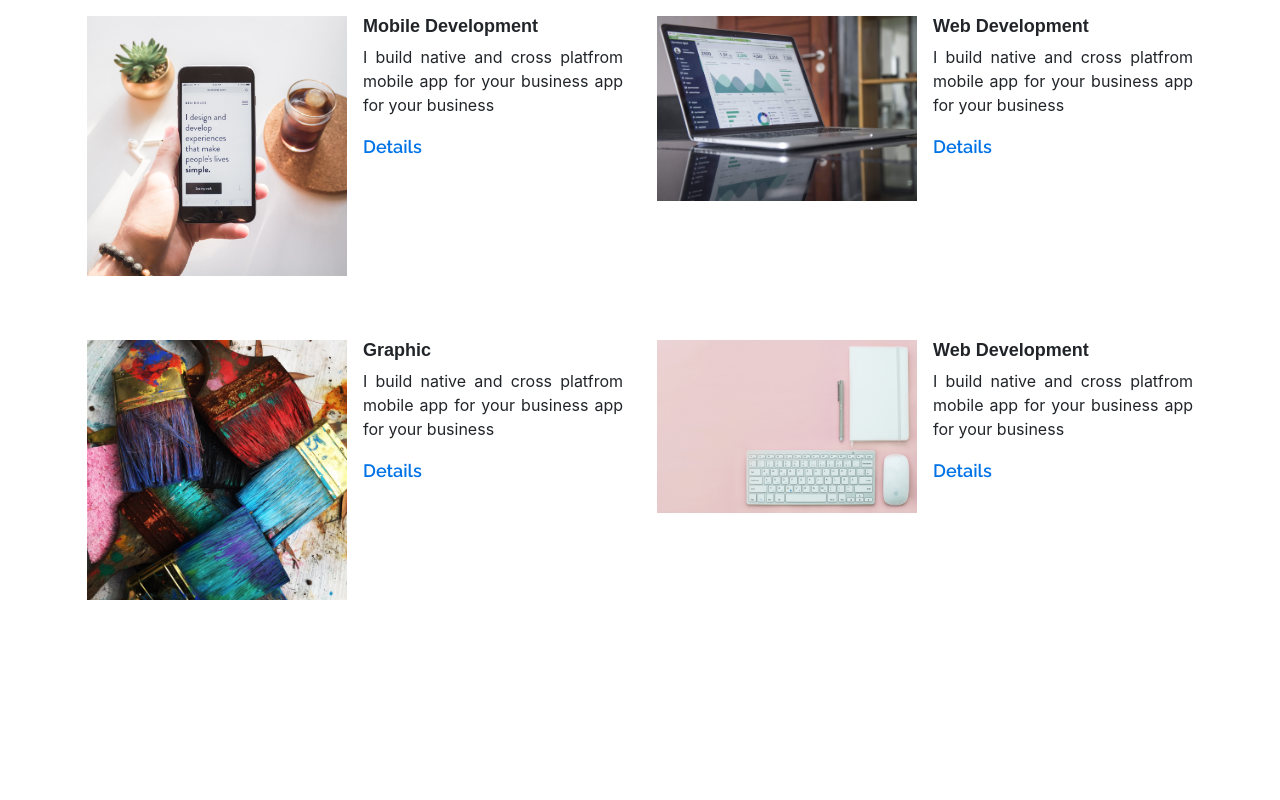
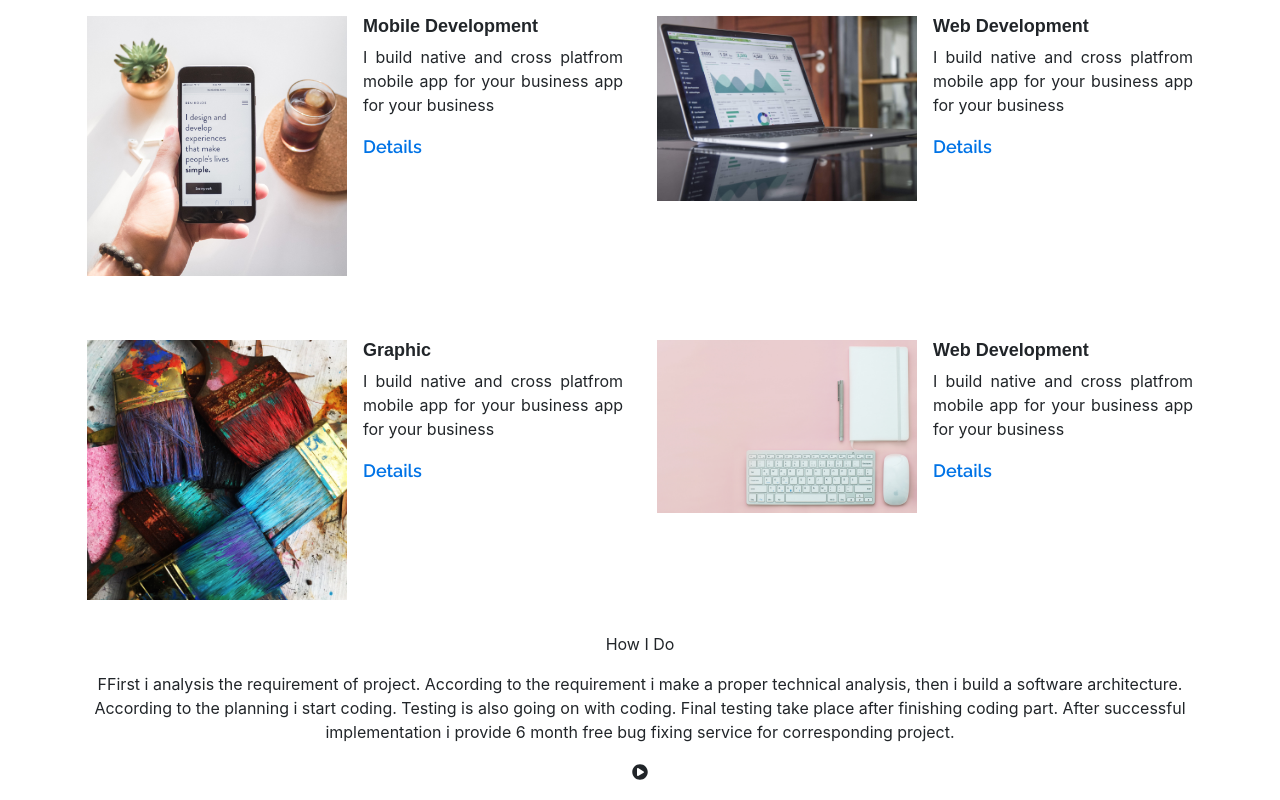
Before and after one commit to Refat5/ReactProject, a React (Create React App) app: page / in a window 1280 px wide. Shown: the part 2737-3537 px from the top of the page. Before the commit the page ends 3369 px from the top, so only its background shows below. Built offline with nearby package versions, Linux system fonts and the light colour scheme.

Commit message:
section edit

```diff
--- a/src/App.js
+++ b/src/App.js
@@ -6,6 +6,7 @@ import Analysis from './components/Analysis/Analysis';
 import Summary from './components/Summary/Summary';
 import RecentProject from './components/RecentProject/RecentProject';
 import Cources from './components/Cources/Cources';
+import Video from './components/Video/Video';
 
 
 
@@ -21,6 +22,7 @@ function App() {
       <Summary/>
       <RecentProject/>
       <Cources/>
+      <Video/>
 
 
     </div>
--- /dev/null
+++ b/src/components/Video/Video.js
@@ -0,0 +1,53 @@
+import React,{Component,Fragment} from 'react';
+import {Col,Container,Row,Modal,Button} from "react-bootstrap";
+import {FontAwesomeIcon} from '@fortawesome/react-fontawesome';
+import {faPlayCircle } from '@fortawesome/free-solid-svg-icons';
+
+
+
+class Video extends Component {
+
+    constructor(){
+        super();
+        this.state={
+            show:false
+        }
+    }
+    modalClose=()=>this.setState({show:false})
+    modalOpen=()=>this.setState({show:true})
+
+
+    render(){
+        return(
+            <Fragment>
+            <Container className="text-center">
+            <Row>
+            <Col lg={12} md={12} sm={12} className="videoCard">
+            <div>
+                <p className="videoTitle">How I Do</p>
+                <p className="videoDes">FFirst i analysis the requirement of project. According to the requirement i make a proper technical analysis, then i build a software architecture. According to the planning i start coding. Testing is also going on with coding. Final testing take place after finishing coding part. After successful implementation i provide 6 month free bug fixing service for corresponding project.</p>
+                <p><FontAwesomeIcon onClick={this.modalOpen} className="playIcon" icon={faPlayCircle} /></p>
+            </div>
+
+            </Col>
+            </Row>
+            </Container>
+                <Modal show={this.state.show} onHide={this.modalClose}>
+                    <Modal.Header closeButton>
+                        <Modal.Title>Modal heading</Modal.Title>
+                    </Modal.Header>
+                    <Modal.Body>Woohoo, you're reading this text in a modal!</Modal.Body>
+                    <Modal.Footer>
+                        <Button variant="secondary" onClick={this.modalClose}>
+                            Close
+                        </Button>
+
+                    </Modal.Footer>
+                </Modal>
+
+
+            </Fragment>
+        );
+    }
+}
+export default  Video;
```
